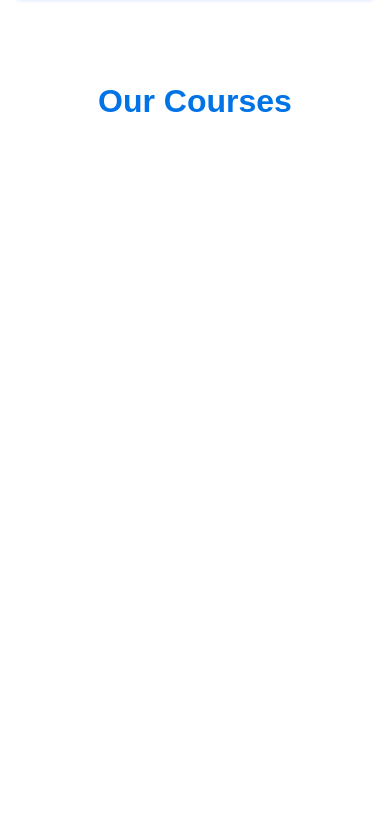
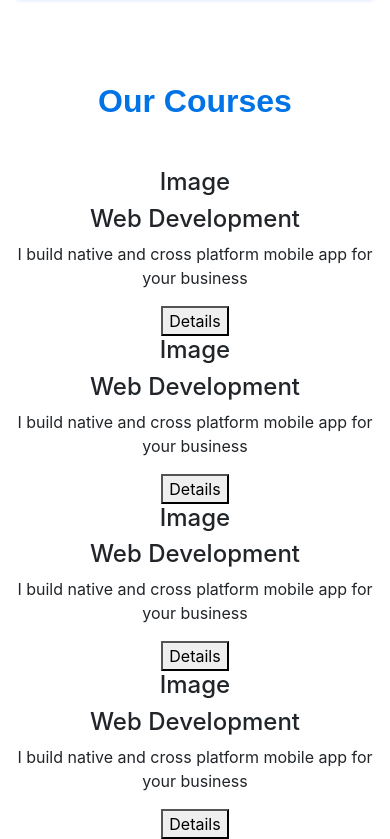
Before and after one commit to A-Khalek/ReactjsProject, a React (Create React App) app: page / in a window 390 px wide. Shown: the part 5365-6204 px from the top of the page. Before the commit the page ends 5533 px from the top, so only its background shows below. Built offline with nearby package versions, Linux system fonts and the light colour scheme.

Commit message:
Add container and make respossive
add cotainer and make it's responsive

```diff
--- a/src/component/Courses/Courses.js
+++ b/src/component/Courses/Courses.js
@@ -9,8 +9,50 @@ class Courses extends Component {
                 <Container className="text-center">
                     <h2 className="serviceNameTitle">Our Courses</h2>
                     <Row>
+                        <Col lg={6} md={12} sm={12}>
+                           <Row>
+                               <Col lg={6} md={12} sm={12}><h4>Image</h4></Col>
+                               <Col lg={6} md={12} sm={12}>
+                                   <h4>Web Development</h4>
+                                   <p>I build native and cross platform mobile app for your business</p>
+                                   <button variant="primary">Details</button>
+                               </Col>
+                           </Row>
+                        </Col>
+                        <Col lg={6} md={12} sm={12}>
+                            <Row>
+                                <Col lg={6} md={12} sm={12}><h4>Image</h4></Col>
+                                <Col lg={6} md={12} sm={12}>
+                                    <h4>Web Development</h4>
+                                    <p>I build native and cross platform mobile app for your business</p>
+                                    <button variant="primary">Details</button>
+                                </Col>
+                            </Row>
+                        </Col>
+                    </Row>
+                    <Row>
+                        <Col lg={6} md={12} sm={12}>
+                            <Row>
+                                <Col lg={6} md={12} sm={12}><h4>Image</h4></Col>
+                                <Col lg={6} md={12} sm={12}>
+                                    <h4>Web Development</h4>
+                                    <p>I build native and cross platform mobile app for your business</p>
+                                    <button variant="primary">Details</button>
+                                </Col>
+                            </Row>
+                        </Col>
+                        <Col lg={6} md={12} sm={12}>
+                            <Row>
+                                <Col lg={6} md={12} sm={12}><h4>Image</h4></Col>
+                                <Col lg={6} md={12} sm={12}>
+                                    <h4>Web Development</h4>
+                                    <p>I build native and cross platform mobile app for your business</p>
+                                    <button variant="primary">Details</button>
+                                </Col>
+                            </Row>
+                        </Col>
+                    </Row>
 
-                    </Row>
                 </Container>
             </Fragment>
         );
```
